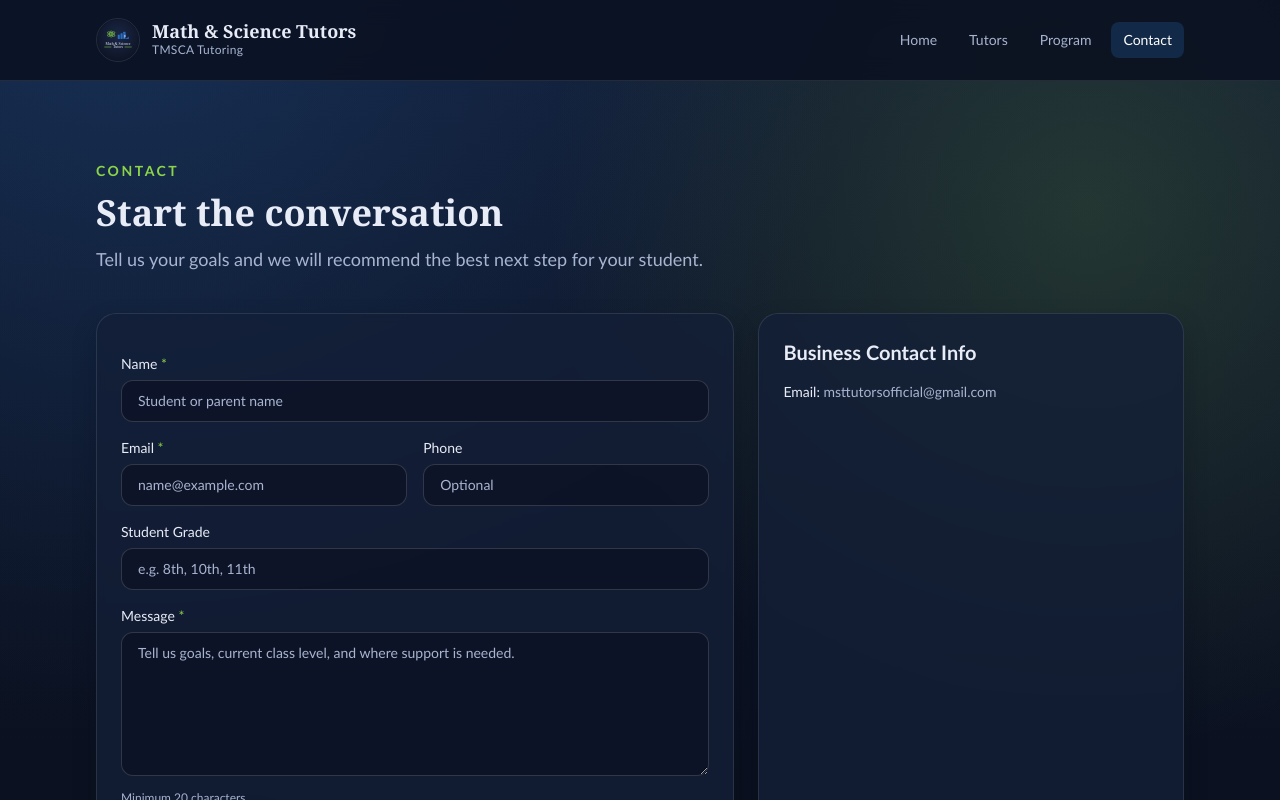
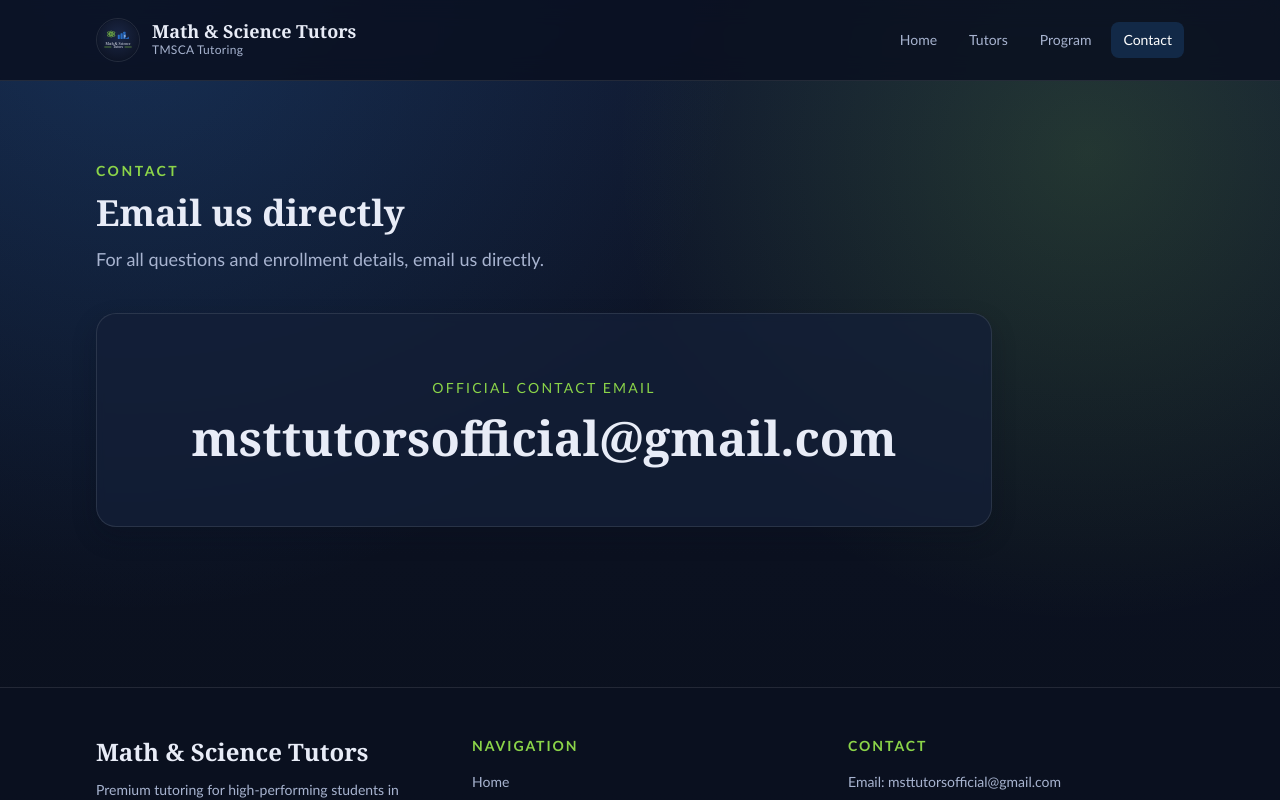
Before and after one commit to myalageri22/mstwebsite, a Next.js app: page /contact in a window 1280 px wide. Shown: the top 800 px of the page. Built offline with nearby package versions, Linux system fonts and the light colour scheme.

Commit message:
Replace contact form with bold direct email contact

```diff
--- a/src/app/contact/page.tsx
+++ b/src/app/contact/page.tsx
@@ -1,5 +1,4 @@
 import type { Metadata } from "next";
-import { ContactForm } from "@/components/contact/ContactForm";
 import { SiteLayout } from "@/components/layout/SiteLayout";
 import { Card } from "@/components/ui/Card";
 import { Container } from "@/components/ui/Container";
@@ -22,21 +21,19 @@
       <section className="py-16 sm:py-20">
         <Container>
           <SectionHeading
-            description="Tell us your goals and we will recommend the best next step for your student."
+            description="For all questions and enrollment details, email us directly."
             eyebrow="Contact"
-            title="Start the conversation"
+            title="Email us directly"
           />
-          <div className="mt-10 grid gap-6 lg:grid-cols-[1.2fr,0.8fr]">
-            <Card>
-              <ContactForm />
-            </Card>
-            <Card>
-              <h2 className="text-xl font-semibold">Business Contact Info</h2>
-              <ul className="mt-4 space-y-3 text-sm text-brand-muted">
-                <li>
-                  <span className="font-medium text-brand-text">Email:</span> msttutorsofficial@gmail.com
-                </li>
-              </ul>
+          <div className="mt-10 max-w-4xl">
+            <Card className="py-12 text-center sm:py-16">
+              <p className="text-sm uppercase tracking-[0.16em] text-brand-lime">Official Contact Email</p>
+              <a
+                className="focus-ring mt-4 inline-block rounded-xl px-2 font-serif text-3xl font-bold text-brand-text transition hover:text-brand-lime sm:text-5xl"
+                href="mailto:msttutorsofficial@gmail.com"
+              >
+                msttutorsofficial@gmail.com
+              </a>
             </Card>
           </div>
         </Container>
```
